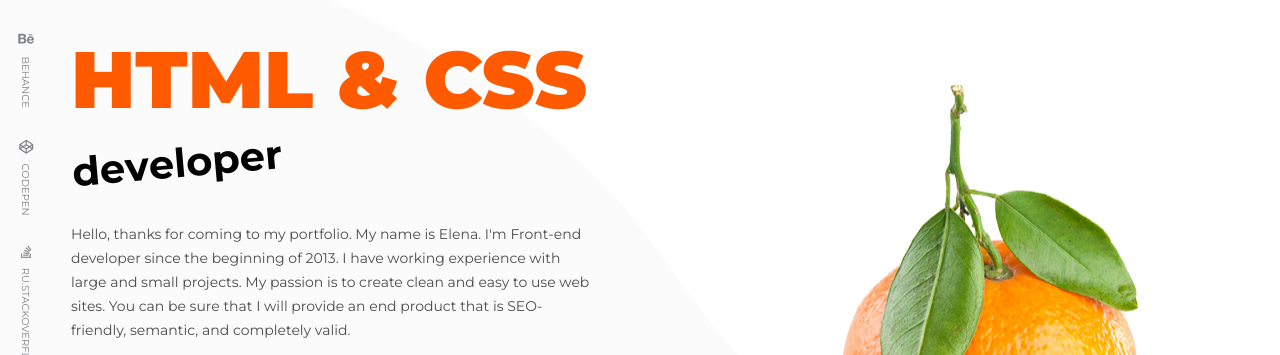
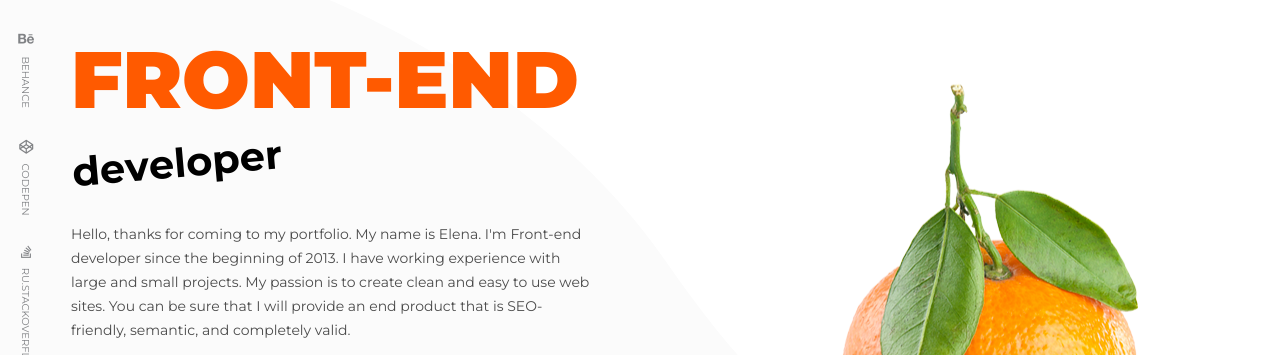
Before and after one commit to sv-e/sv-e.github.io, a plain HTML site: page en.html in a window 1280 px wide. Shown: the part 73-428 px from the top of the page. Drawn offline with Linux system fonts and the light colour scheme; a script that the page names is missing.

Commit message:
Update en.html

```diff
--- a/en.html
+++ b/en.html
@@ -138,7 +138,7 @@
                            <div class="intro-inner">
                                <div class="intro-head">
                                    <h1 class="intro-title">
-                                       HTML & CSS
+                                       Front-end
                                    </h1>
                                    <div class="intro-subtitle">
                                        developer
```
